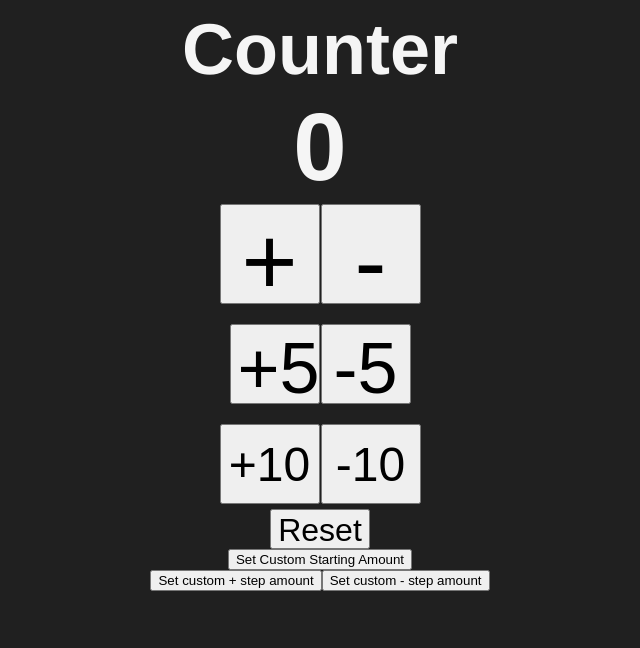
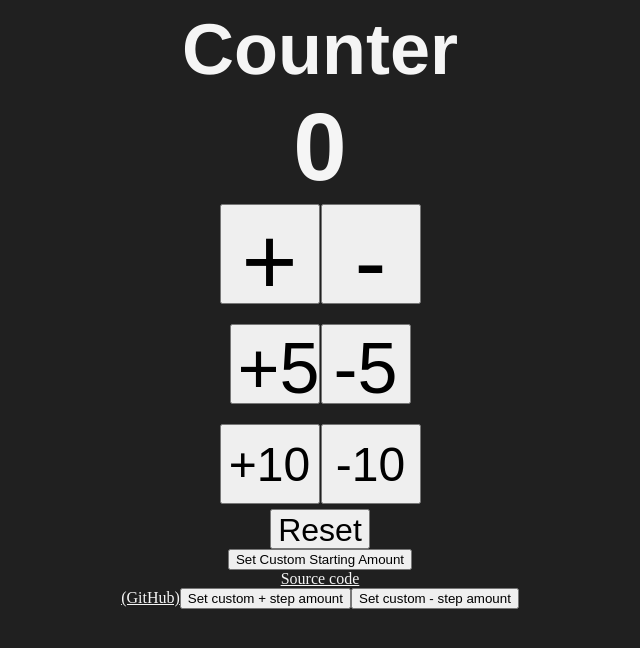
Before and after one commit to piuhahelvetti/simplyacounter, a React (Create React App) app: page / in a window 1280 px wide. Shown: the top 648 px of the page, without its empty margins (320-960 px from the left). Built offline with nearby package versions, Linux system fonts and the light colour scheme.

Commit message:
Add Source Code Link To Resolve Conflict

```diff
--- a/src/App.css
+++ b/src/App.css
@@ -1,3 +1,7 @@
+:root{
+    --hover-color: #E8A9FF;
+}
+
 body {
     background-color: #202020;
     color: whitesmoke;
@@ -77,3 +81,14 @@ h1 {
     width: 100px;
     height: 40px;
 }
+
+#sourcecodelink{
+    margin-top: 24px;
+    text-decoration: underline;
+    color: whitesmoke;
+}
+
+#sourcecodelink:hover{
+    text-decoration: underline;
+    color:var(--hover-color);
+}
--- a/src/App.js
+++ b/src/App.js
@@ -110,7 +110,15 @@ function setMinusStepPrompt(){
 
       <button id="reset" onClick={reset}>Reset</button> <br/>
 
-      <button id="customstart" onClick={setCustomAmount}>Set Custom Starting Amount</button> <br/>
+      <button id="customstart" onClick={setCustomAmount}>Set Custom Starting Amount</button> <br />
+
+      <a id="sourcecodelink"
+      href="https://github.com/sapphirescarlett/simplyacounter"
+      target="__blank"
+      >
+        Source code <br />
+        (GitHub)
+      </a>
 
       <button onClick={setPlusStepPrompt}>
       Set custom + step amount
```
